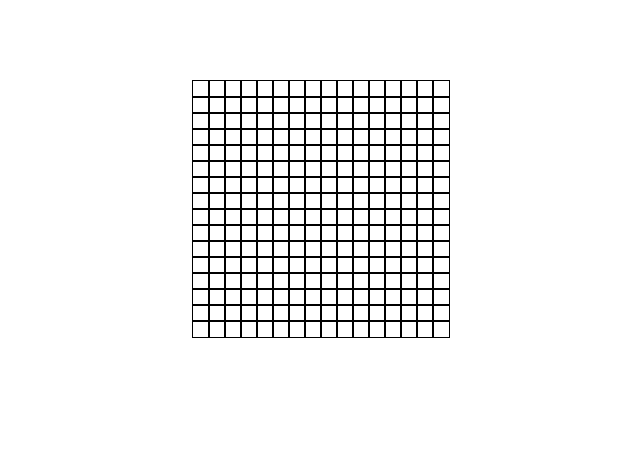
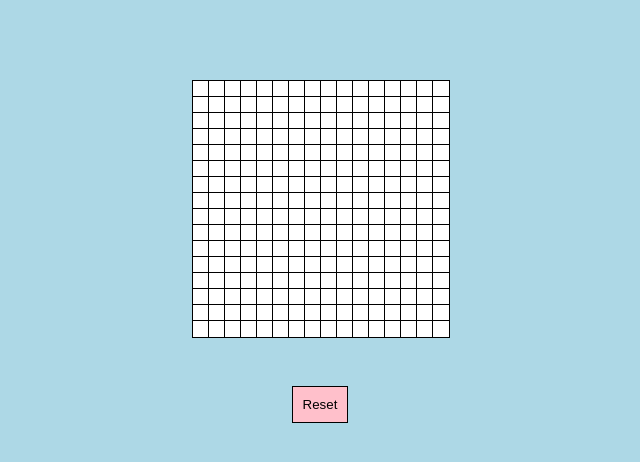
Before and after one commit to ehwus/etch-a-sketch, a plain HTML site: page index.html in a window 1280 px wide. Shown: the whole page, without its empty margins (320-960 px from the left). Drawn offline with Linux system fonts and the light colour scheme.

Commit message:
added reset button

```diff
--- a/index.html
+++ b/index.html
@@ -11,5 +11,8 @@
     <div class="container">
         <div class="grid"></div>
     </div>
+    <div class="reset">
+        <button type="button" id="reset">Reset</button>
+    </div>
 </body>
 </html>
--- a/main.js
+++ b/main.js
@@ -1,18 +1,36 @@
+// CONSTANTS
 const RAINBOW = ['red', 'orange', 'yellow', 'green', 'blue', 'indigo', 'violet'];
+const GRID = document.querySelector('.grid')
+const reset = document.getElementById("reset");
 
+// FUNCTIONS
 // build the grid
-const grid = document.querySelector('.grid')
-for (let i = 0; i < 256; i++) {
-    console.log(i)
+function buildGrid(size) {
+    for (let i = 0; i < size ** 2; i++) {
         let square = document.createElement('div');
         square.className = "square";
-    grid.appendChild(square);
+        GRID.appendChild(square);
     }
-
+    enableGrid()
+}
 // listen for mouseover
+function enableGrid() {
     const squares = document.querySelectorAll('.square')
     for (const square of squares) {
-    square.addEventListener("mouseover", function() {
+        square.addEventListener("mouseover", function () {
             square.style.background = RAINBOW[Math.floor(Math.random() * Math.floor(6))];
         });
     }
+}
+// reset the grid
+function resetGrid() {
+    GRID.innerHTML = "";
+    buildGrid(16);
+}
+
+// MAIN
+buildGrid(16)
+// listen for reset
+reset.addEventListener("click", function() {
+    resetGrid();
+});
--- a/style.css
+++ b/style.css
@@ -1,3 +1,7 @@
+* {
+    background-color: lightblue;
+}
+
 .grid {
     margin-top: 5em;
     display: grid;
@@ -10,4 +14,22 @@
     height: 1em;
     width: 1em;
     border: thin solid black;
+    background: white;
 }
+
+.reset {
+    display: flex;
+    justify-content: center;
+    margin-top: 50px;
+}
+
+.reset button {
+    background: pink;
+    border: thin solid black;
+    padding: 10px;
+}
+
+.reset button:hover {
+    cursor: pointer;
+    opacity: 70%;
+}
```
Lines whose indentation alone changed are shown as unchanged.
